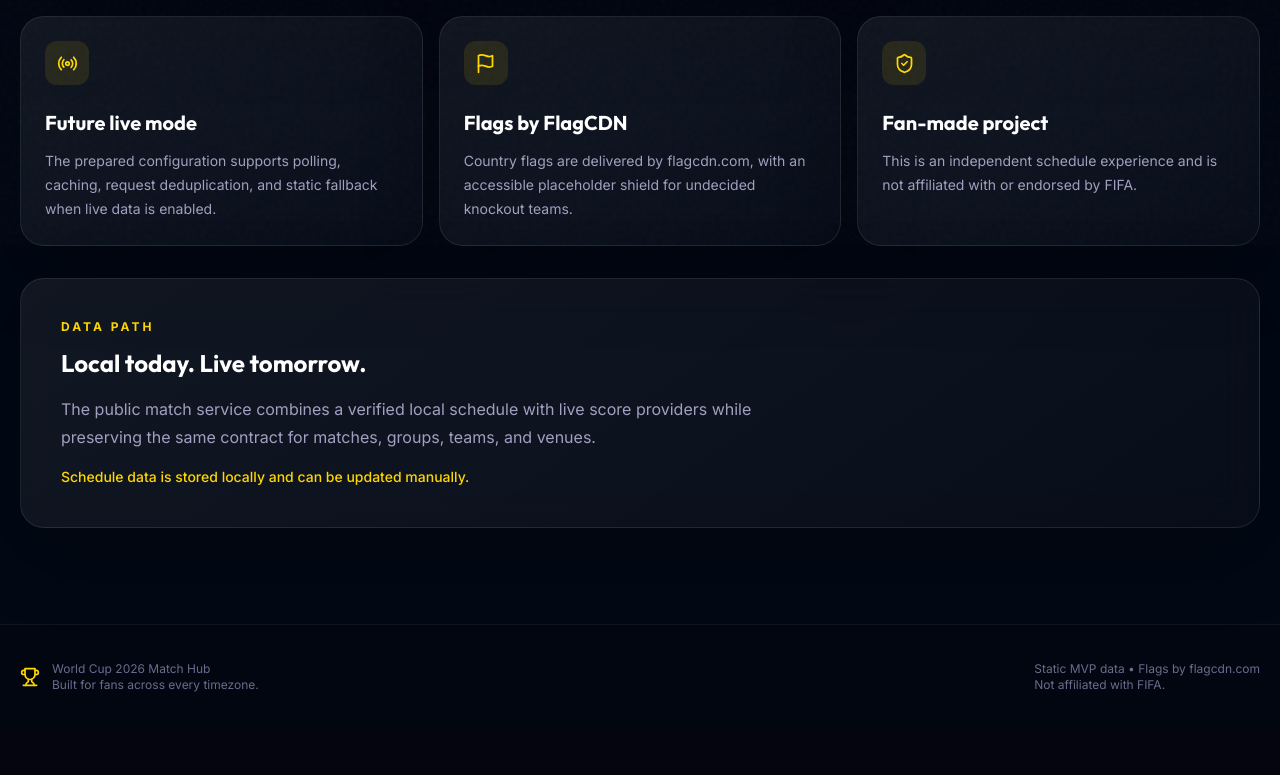
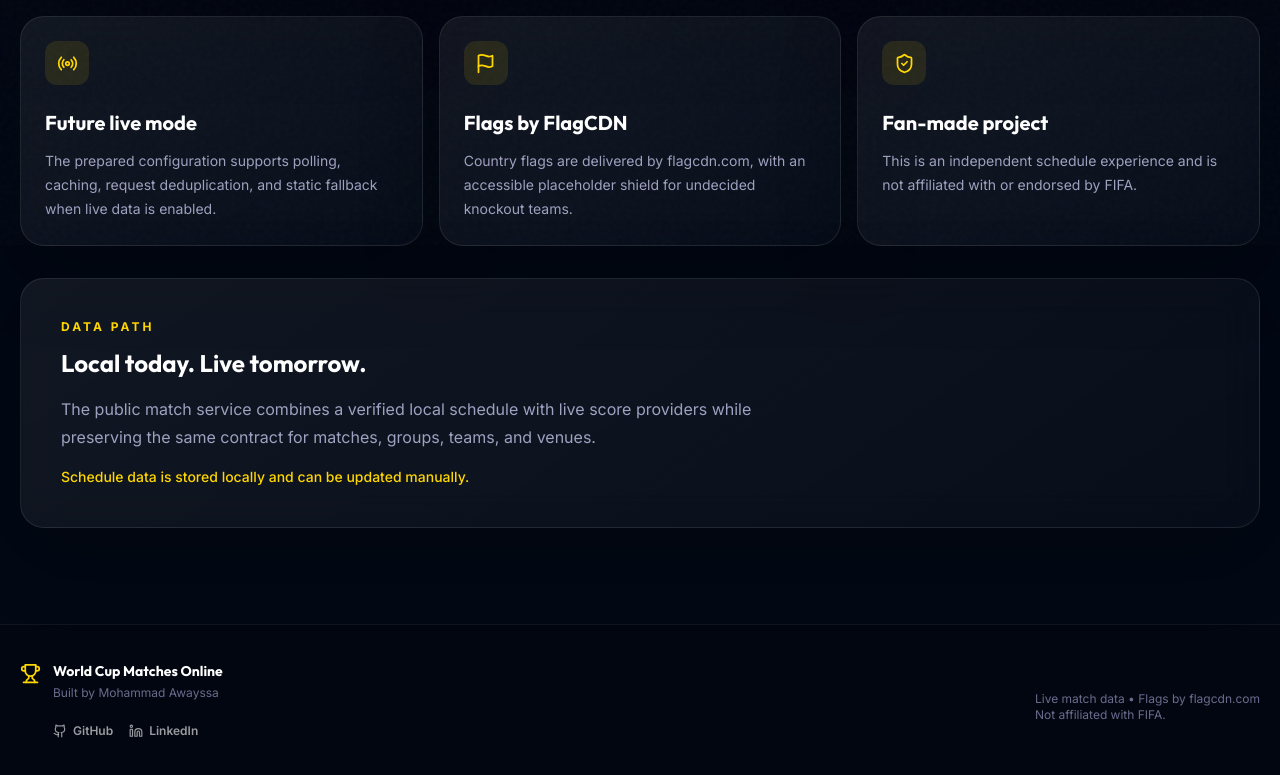
Before and after one commit to Mohammad-Awayssa/World-Cup-Match-Hub, a React (Vite) app: page /#/about in a window 1280 px wide. Shown: the part 555-1330 px from the top of the page. Before the commit the page ends 1284 px from the top, so only its background shows below. Built offline with nearby package versions, Linux system fonts and the light colour scheme; no server answers.

Commit message:
Add creator attribution and social links to footer

```diff
--- a/src/components/layout/Footer.jsx
+++ b/src/components/layout/Footer.jsx
@@ -1,4 +1,4 @@
-import { Trophy } from 'lucide-react';
+import { Github, Linkedin, Trophy } from 'lucide-react';
 import { useLanguage } from '../../hooks/useLanguage';
 
 export function Footer() {
@@ -6,10 +6,21 @@ export function Footer() {
 
   return (
     <footer className="mt-24 border-t border-white/[.06] bg-black/20">
-      <div className="section-shell flex flex-col items-center justify-between gap-5 py-9 text-center text-xs text-text-muted sm:flex-row sm:text-start">
-        <div className="flex items-center gap-3">
-          <Trophy className="text-gold" size={20} />
-          <span>{t('footer.title')}<br />{t('footer.copy')}</span>
+      <div className="section-shell flex flex-col items-center justify-between gap-6 py-9 text-center text-xs text-text-muted sm:flex-row sm:text-start">
+        <div className="flex items-start gap-3">
+          <Trophy className="mt-0.5 shrink-0 text-gold" size={21} />
+          <div>
+            <strong className="font-heading block text-sm font-bold text-white">{t('footer.title')}</strong>
+            <span className="mt-1 block">{t('footer.builtBy')}</span>
+            <div className="mt-2 flex items-center justify-center gap-4 sm:justify-start">
+              <a href="https://github.com/Mohammad-Awayssa" target="_blank" rel="noreferrer" className="flex items-center gap-1.5 font-semibold text-white/60 transition hover:text-neon">
+                <Github size={14} /> GitHub
+              </a>
+              <a href="https://linkedin.com/in/mohammad-awayssa" target="_blank" rel="noreferrer" className="flex items-center gap-1.5 font-semibold text-white/60 transition hover:text-neon">
+                <Linkedin size={14} /> LinkedIn
+              </a>
+            </div>
+          </div>
         </div>
         <p>{t('footer.data')}<br />{t('footer.disclaimer')}</p>
       </div>
--- a/src/i18n/translations.js
+++ b/src/i18n/translations.js
@@ -104,9 +104,9 @@ export const translations = {
       Final: 'Final',
     },
     footer: {
-      title: 'World Cup 2026 Match Hub',
-      copy: 'Built for fans across every timezone.',
-      data: 'Static MVP data • Flags by flagcdn.com',
+      title: 'World Cup Matches Online',
+      builtBy: 'Built by Mohammad Awayssa',
+      data: 'Live match data • Flags by flagcdn.com',
       disclaimer: 'Not affiliated with FIFA.',
     },
     about: {
@@ -232,9 +232,9 @@ export const translations = {
       Final: 'النهائي',
     },
     footer: {
-      title: 'مركز مباريات كأس العالم 2026',
-      copy: 'صُمم للمشجعين في جميع المناطق الزمنية.',
-      data: 'بيانات محلية للنسخة الأولية • الأعلام من flagcdn.com',
+      title: 'World Cup Matches Online',
+      builtBy: 'بُني بواسطة Mohammad Awayssa',
+      data: 'بيانات المباريات المباشرة • الأعلام من flagcdn.com',
       disclaimer: 'مشروع غير تابع للاتحاد الدولي لكرة القدم.',
     },
     about: {
```
